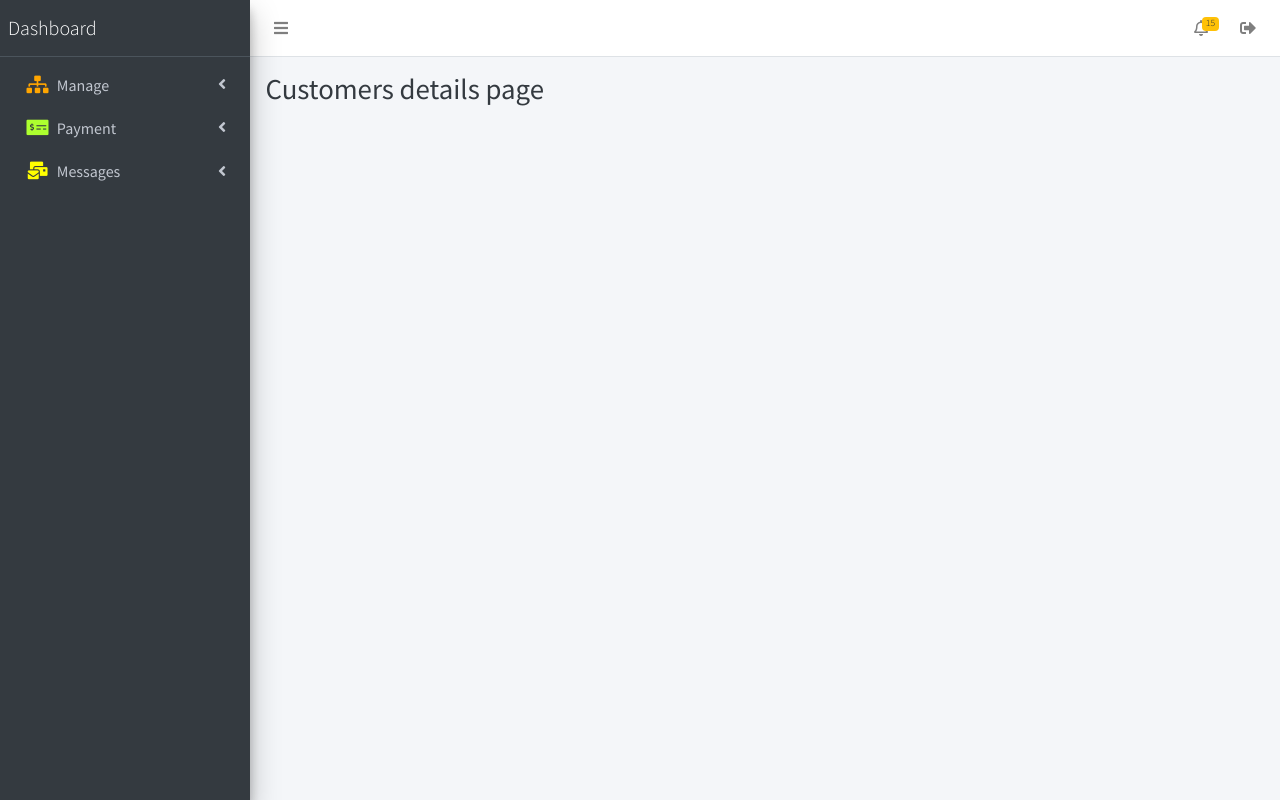
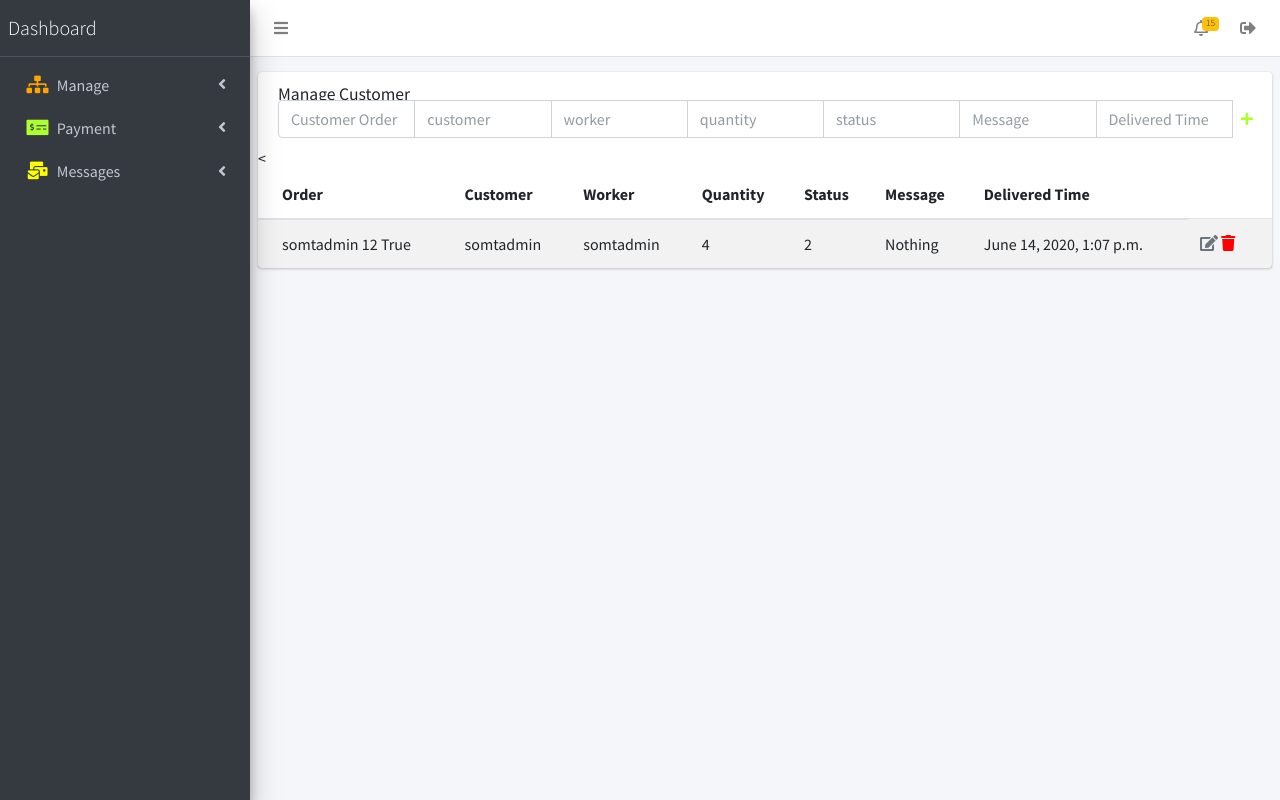
Before and after one commit to vishnuvichu14/somtweb, a Django app: page /admin/customers_details in a window 1280 px wide. Run offline with Django 3.2, Linux system fonts and the light colour scheme; a user stored in the database is signed in; data comes from the database, SQL or seed files in the repository; both versions use the stored data as it was after the commit; some libraries are stand-ins or nearby versions.

Commit message:
customer

```diff
--- a/admins/templates/admins/customers_details_page.html
+++ b/admins/templates/admins/customers_details_page.html
@@ -3,11 +3,71 @@
     <div class="content-wrapper">
         <!-- Content Header (Page header) -->
         <div class="content-header">
-            <div class="container-fluid">
-                <div class="row mb-2">
-                    <div class="col-sm-6">
-                        <h1 class="m-0 text-dark">Customers details page</h1>
+            <div class="card">
+                <div class="card-header border-0">
+                    <h3 class="card-title">Manage Customer</h3>
+                    <div class="card-tools">
+                        <form method="post">
+                            {% csrf_token %}
+                            <div class="input-group">
+                                    <input type="text" name="customer_order" placeholder="Customer Order"
+                                           class="form-control">
+                                           <input type="text" name="customer_customerr" placeholder="customer"
+                               class="form-control">
+                        <input type="text" name="customer_worker" placeholder="worker"
+                               class="form-control">
+                        <input type="text" name="customer_quantity" placeholder="quantity"
+                               class="form-control">
+                        <input type="text" name="customer_status" placeholder="status"
+                               class="form-control">
+                        <input type="text" name="customer_message" placeholder="Message"
+                               class="form-control">
+                               <input type="text" name="customer_delivery" placeholder="Delivered Time"
+                               class="form-control">
+                                           <span class="input-group-append">
+                                            <button type="submit" class="btn btn-tool btn-sm">
+                                                 <i style="color: greenyellow;" class="fas fa-plus"></i>
+                                             </button>
+                                         </span>
+                            </div>
+                        </form>
                     </div>
+                </div>
+                <div class="card-body table-responsive p-0">
+                    <table class="table table-striped table-valign-middle">
+                        <thead>
+                        <tr>
+                        <<th>Order</th>
+                        <th>Customer</th>
+                        <th>Worker</th>
+                        <th>Quantity</th>
+                        <th>Status</th>
+                        <th>Message</th>
+                        <th>Delivered Time</th>
+                        </tr>
+                        </thead>
+                        <tbody>
+                        {% for customer in all_customers %}
+                            <tr>
+                                <td>{{ customer.order}}</td>
+                                <td>{{ customer.customer }}</td>
+                                <td>{{ customer.worker }}</td>
+                                <td>{{ customer.quantity }}</td>
+                                <td>{{ customer.status }}</td>
+                                <td>{{ customer.message}}</td>
+                                <td>{{ customer.delivered_time }}</td>
+                                <td>
+                                    <a href="{% url 'edit_customer_page' 'edit' customer.id %}" class="text-muted">
+                                        <i class="fas fa-edit"></i>
+                                    </a>
+                                    <a href="{% url 'edit_customer_page' 'delete' customer.id %}" class="text-muted">
+                                        <i style="color: red;" class="fas fa-trash"></i>
+                                    </a>
+                                </td>
+                            </tr>
+                        {% endfor %}
+                        </tbody>
+                    </table>
                 </div>
             </div>
         </div>
--- a/admins/urls.py
+++ b/admins/urls.py
@@ -1,7 +1,7 @@
 from django.urls import path
 
 from .views import dashboard_page, cows_detail_page, farms_detail_page, customers_detail_page, carriers_detail_page, \
-    transaction_detail_page, order_detail_page, send_message_page, notification_page,edit_farm_page,edit_cow_page,edit_order_page
+    transaction_detail_page, order_detail_page, send_message_page, notification_page,edit_farm_page,edit_cow_page,edit_order_page,edit_customer_page
 
 urlpatterns = [
     path("", dashboard_page, name="dashboard_page"),
@@ -16,7 +16,8 @@ urlpatterns = [
 
     path("edit_farm/<type>/<id>", edit_farm_page, name="edit_farm_page"),
     path("edit_cow/<type>/<id>", edit_cow_page, name="edit_cow_page"),
-    path("edit_cow/<type>/<id>", edit_order_page, name="edit_order_page"),
+    path("edit_order/<type>/<id>", edit_order_page, name="edit_order_page"),
+    path("edit_customer/<type>/<id>", edit_customer_page, name="edit_customer_page"),
 
 
 ]
--- a/admins/views.py
+++ b/admins/views.py
@@ -50,8 +50,14 @@ def cows_detail_page(request):
 @login_required
 @user_passes_test(lambda user: user.groups.filter(name='Admin').exists())
 def customers_detail_page(request):
+    all_customers = Delivery.objects.all()
 
-    return render(request, 'admins/customers_details_page.html')
+    if request.POST:
+        data = request.POST
+        customer_order = data["customer_order"]
+        Delivery.objects.create(name=customer_order)
+        # added other details too
+    return render(request, 'admins/customers_details_page.html',{'all_customers': all_customers})
 
 
 @login_required
@@ -209,3 +215,41 @@ def edit_order_page(request,type,id):
         # redirect to the details page
         return redirect('orders_details_page')
     return render(request, 'admins/edit_order_page.html', {'order': order})
+
+@login_required
+@user_passes_test(lambda user: user.groups.filter(name='Admin').exists())
+def edit_customer_page(request,type,id):
+    customer = Delivery.objects.get(id=id)
+    if type == "delete":
+        customer.delete()
+        return redirect('customers_details_page')
+    if request.POST:
+        # retrieve post data
+        data = request.POST
+        # get farm_name data
+        customer_order = data["customer_order"]
+        customer_customerr = data["customer_customerr"]
+        customer_worker = data["customer_worker"]
+        customer_quantity = data["customer_quantity"]
+        customer_message = data["customer_message"]
+        customer_status = data["customer_status"]
+        customer_delivery = data["customer_delivery"]
+
+        # check if the data has change
+        if (customer.order != customer_order or customer.customer != customer_customerr or customer.worker != customer_worker or customer.quantity != customer_quantity or customer.status != customer_status or customer.message != customer_message or customer.delivered_time != customer_delivery) :
+            # if data has change then change the data
+            customer.order = customer_order
+            customer.customer = customer_customerr
+            customer.worker = customer_worker
+            customer.quantity = customer_quantity
+            customer.status = customer_status
+            customer.message = customer_message
+            customer.delivered_time = customer_delivery
+
+        # add other fields too eg. pin_code , latitude , .. etc HINT : Check web/models.py
+
+        # save changes
+        order.save()
+        # redirect to the details page
+        return redirect('customers_details_page')
+    return render(request, 'admins/edit_customers_page.html', {'customer': customer})
```
Also changed, not shown: admins/templates/admins/edit_customers_page.html (added, +34 -0 lines), db.sqlite3.
